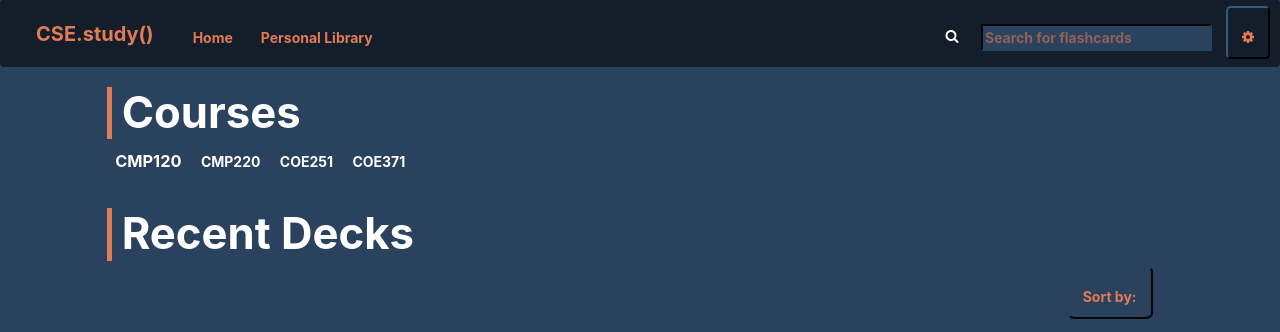
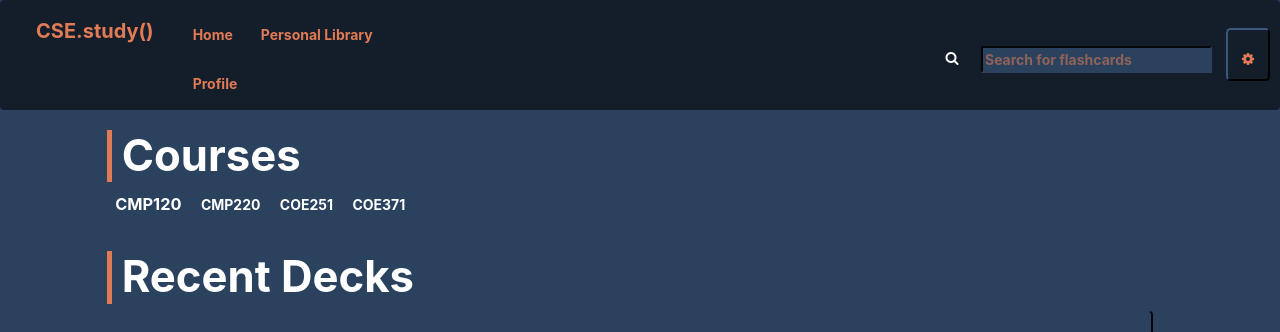
Before and after one commit to AmiraEl/Software-Engineering-Project-website, a Flask app: page /homepage/ in a window 1280 px wide. Shown: the top 332 px of the page. Run offline with Flask 2, Linux system fonts and the light colour scheme; some libraries are stand-ins or nearby versions.

Commit message:
Update Home.html

```diff
--- a/templates/Home.html
+++ b/templates/Home.html
@@ -33,6 +33,7 @@
                 </li>
                 <li><a href="{{ url_for('homePage') }}">Home</a></li>
                 <li><a href="Library.html">Personal Library</a></li>
+                <li><a href="Public.html">Profile</a></li>
 
                  </ul>
 
```
